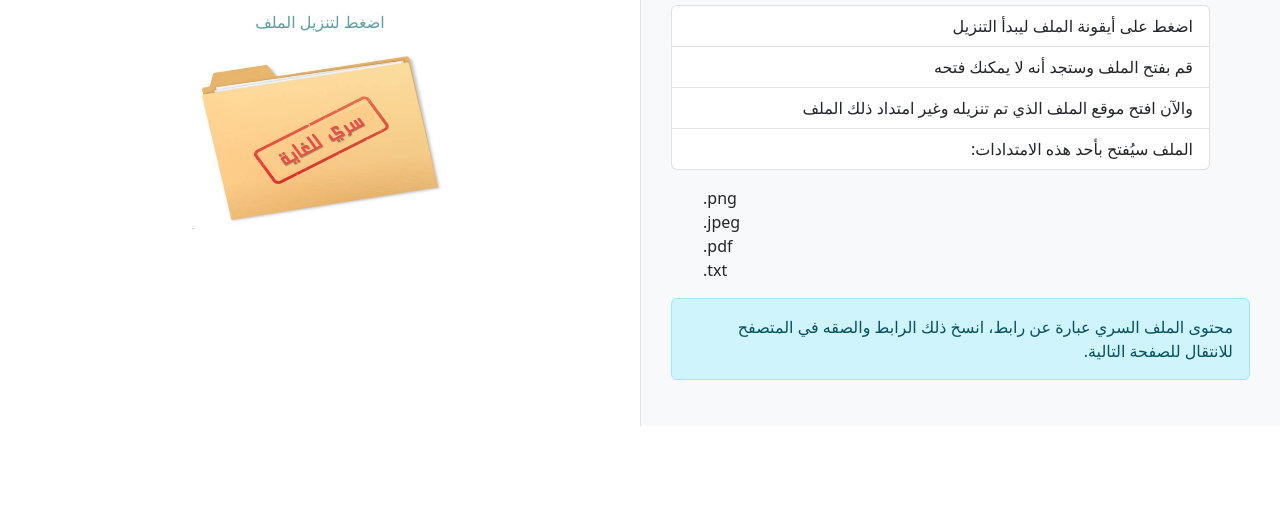
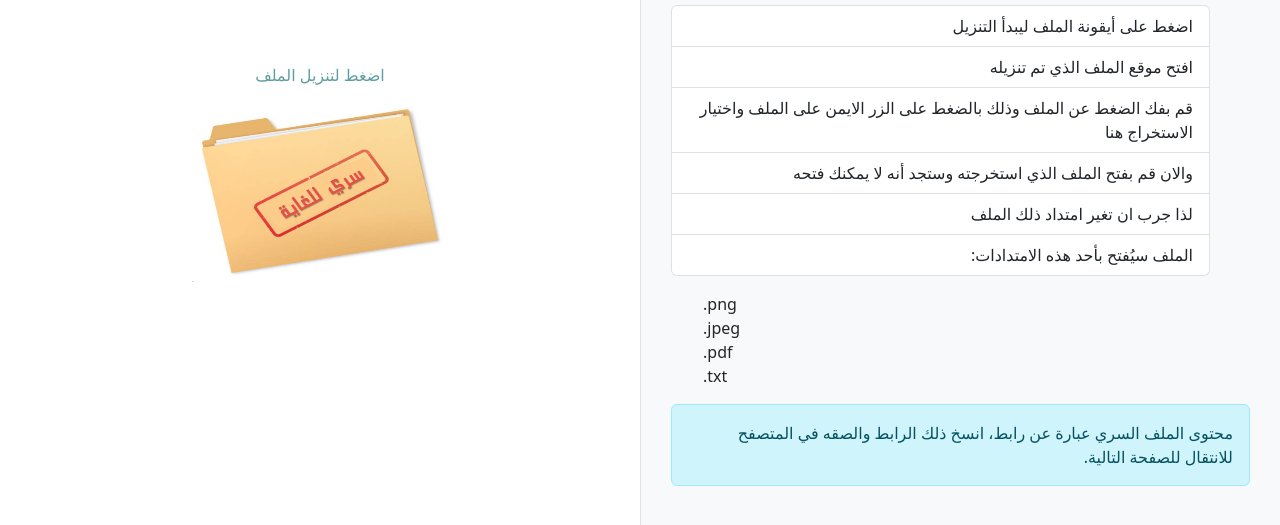
Before and after one commit to IsraaSamkari/CTF, a website: page Lv2.html in a window 1280 px wide. Shown: the part 187-712 px from the top of the page. Drawn offline with nearby package versions, Linux system fonts and the light colour scheme; a script that the page names is missing.

Commit message:
Update Lv2.html

```diff
--- a/Lv2.html
+++ b/Lv2.html
@@ -70,8 +70,10 @@
                     <h3>التعليمات</h3>
                     <ul class="list-group mb-3">
                         <li class="list-group-item">اضغط على أيقونة الملف ليبدأ التنزيل</li>
-                        <li class="list-group-item">قم بفتح الملف وستجد أنه لا يمكنك فتحه</li>
-                        <li class="list-group-item">والآن افتح موقع الملف الذي تم تنزيله وغير امتداد ذلك الملف</li>
+                        <li class="list-group-item">افتح موقع الملف الذي تم تنزيله </li>
+                        <li class="list-group-item">قم بفك الضغط عن الملف وذلك بالضغط على الزر الايمن على الملف واختيار الاستخراج هنا</li>
+                        <li class="list-group-item">والان قم بفتح الملف الذي استخرجته وستجد أنه لا يمكنك فتحه</li>
+                        <li class="list-group-item">لذا جرب ان تغير امتداد ذلك الملف</li>
                         <li class="list-group-item">الملف سيُفتح بأحد هذه الامتدادات:</li>
                     </ul>
 
```
